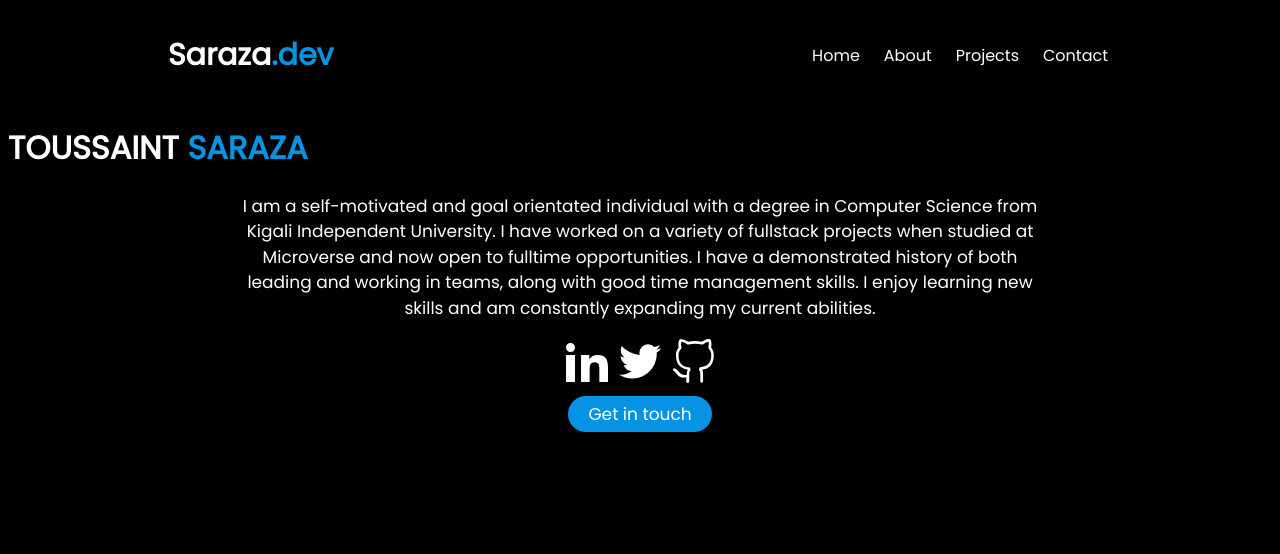
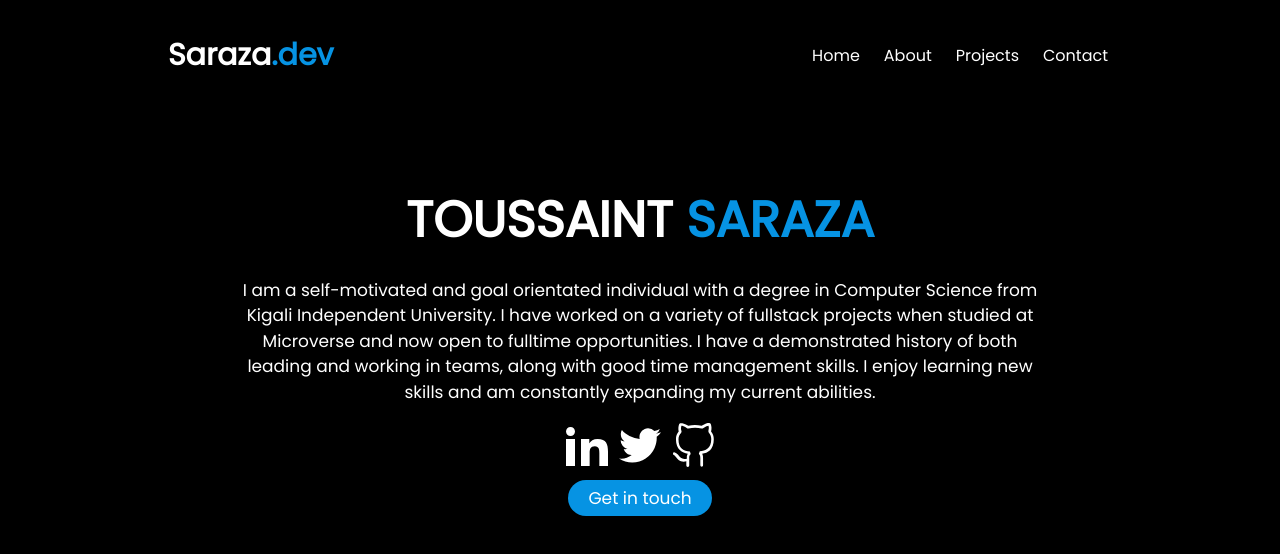
Before and after one commit to sarazaToussaint/Saraza-dev, a React (Create React App) app: page / in a window 1280 px wide. Shown: the top 554 px of the page. Built offline with nearby package versions, Linux system fonts and the light colour scheme.

Commit message:
Make some changes

```diff
--- a/src/components/Home.jsx
+++ b/src/components/Home.jsx
@@ -7,7 +7,7 @@ import { NavLink as Link } from 'react-router-dom';
 const Home = () => (
   <div className="bubbles">
     <div className="container">
-      <h1 className="home-tit">
+      <h1 className="home-title">
         TOUSSAINT
         <span> SARAZA</span>
       </h1>
```
